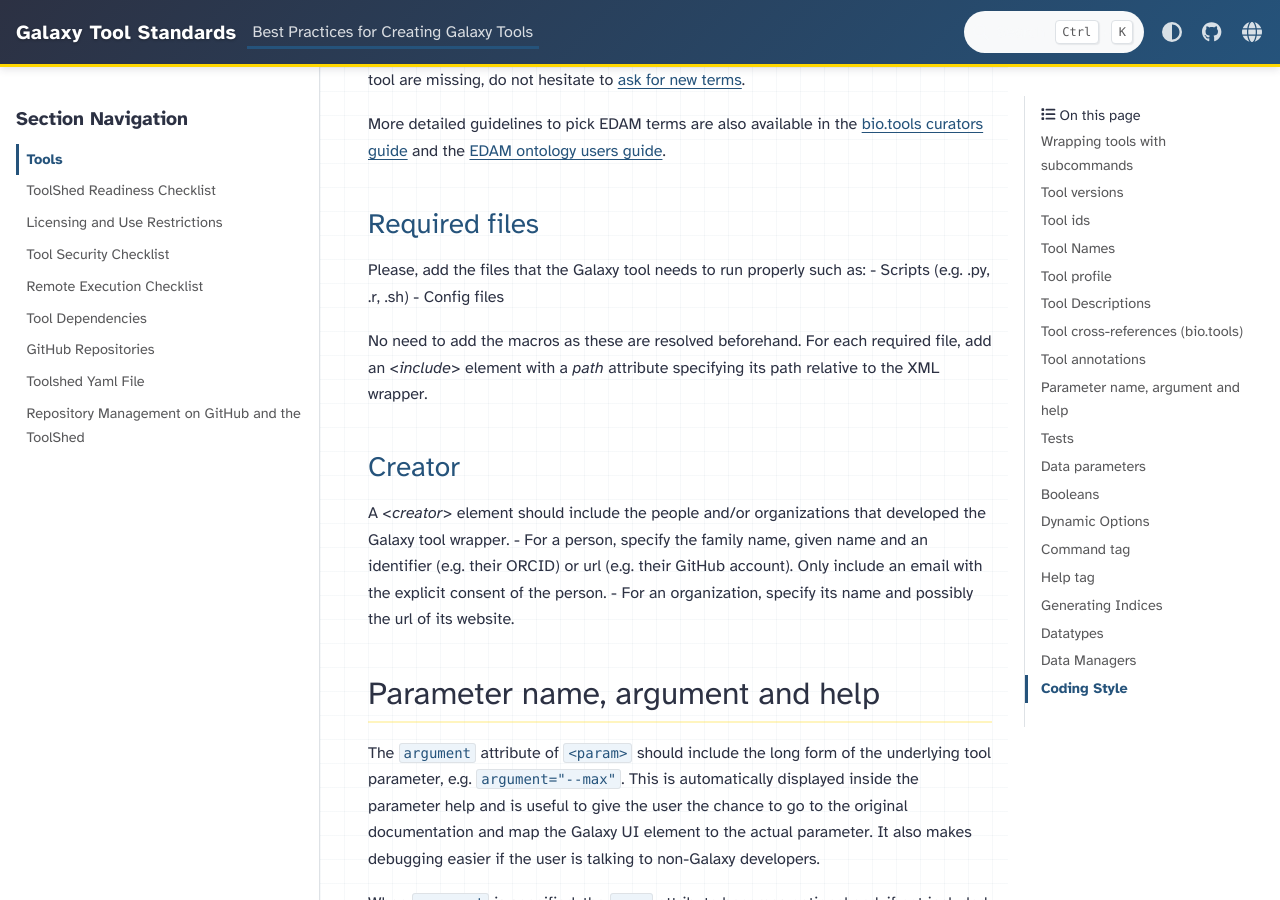
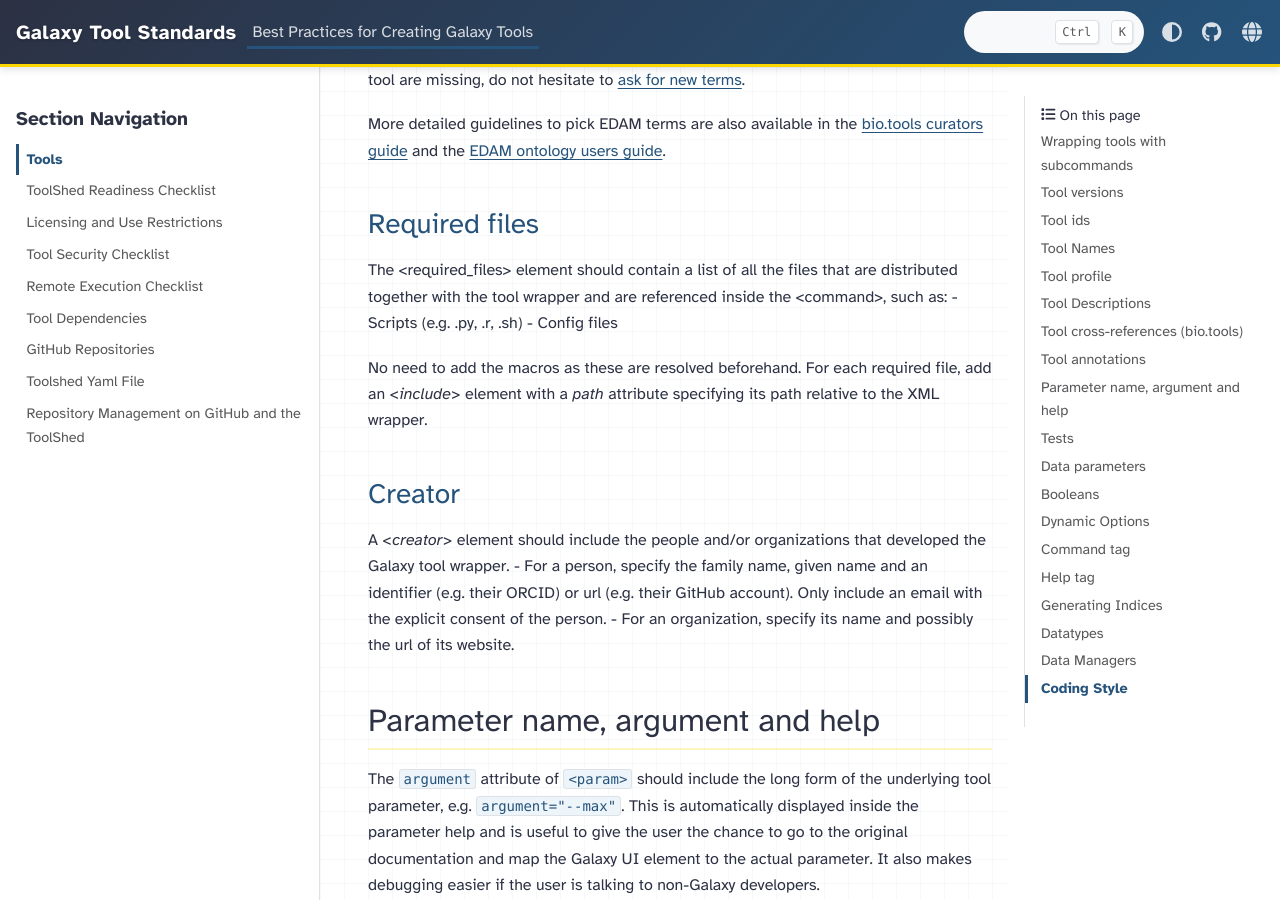
Before and after one commit to galaxy-iuc/standards, a Sphinx documentation site: the page built from docs/best_practices/tool_xml.rst, in a window 1280 px wide and 900 px high, scrolled down 4152 px. Built offline with Sphinx 7.4.7 and the PyData theme 0.15.4, drawn with Linux system fonts in a browser that asks for light colours.

Commit message:
add nicolas suggestion

```diff
--- a/docs/best_practices/tool_xml.rst
+++ b/docs/best_practices/tool_xml.rst
@@ -185,7 +185,7 @@ and the `EDAM ontology users guide <https://edamontologydocs.readthedocs.io/en/l
 Required files
 ^^^^^^^^^^^^^^
 
-Please, add the files that the Galaxy tool needs to run properly such as:
+The <required_files> element should contain a list of all the files that are distributed together with the tool wrapper and are referenced inside the <command>, such as:
 - Scripts (e.g. .py, .r, .sh)
 - Config files
 
```
